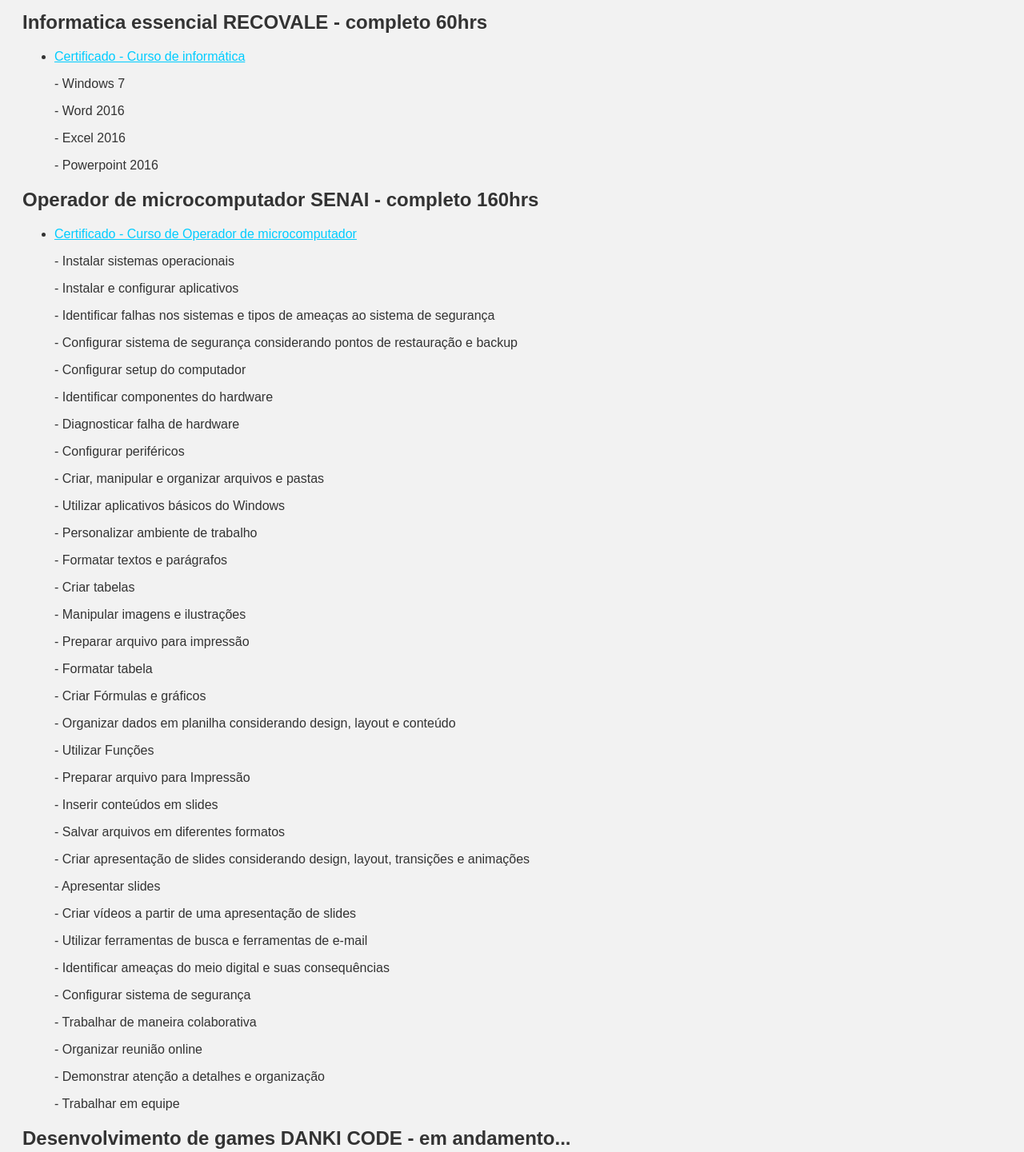
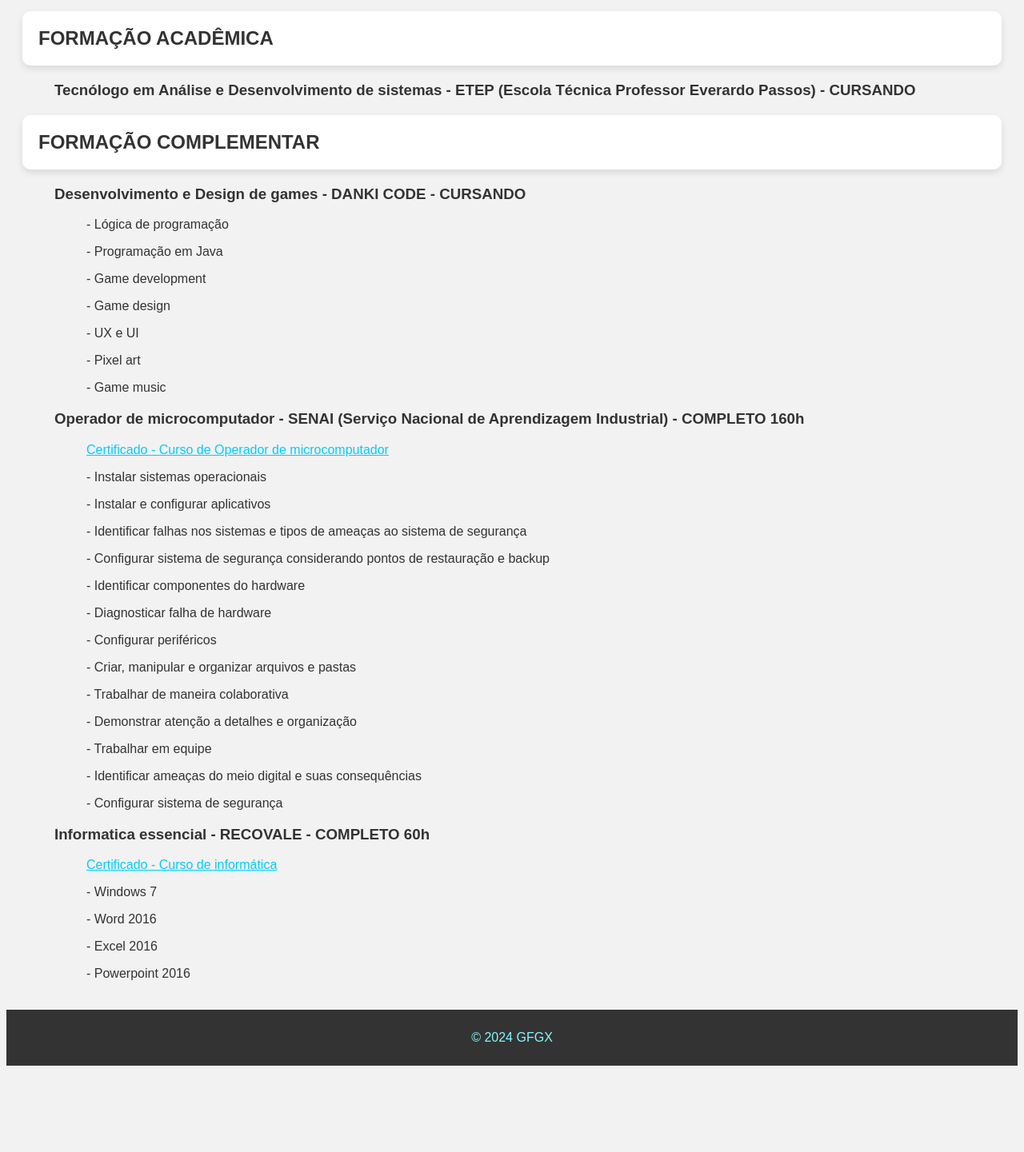
Before and after one commit to GabrielFGX11/GabrielFG, a plain HTML site: page projects.html in a window 1280 px wide. Shown: the part 380-1821 px from the top of the page at 80% size. After the commit the page ends 1721 px from the top, so only its background shows below. Drawn offline with Linux system fonts and the light colour scheme.

Commit message:
Atualização

```diff
--- a/projects.html
+++ b/projects.html
@@ -24,61 +24,17 @@
 
 <main>
     <section id="project1">
-        <h2>Informatica essencial RECOVALE - completo 60hrs</h2>
+        <h2 class="titulos">FORMAÇÃO ACADÊMICA</h2>
         <ul>
-            <li>
-                <a href="src/Certificado_Recovale.pdf" target="_blank">Certificado - Curso de informática</a>
-                <p>- Windows 7</p>
-                <p>- Word 2016</p>
-                <p>- Excel 2016</p>
-                <p>- Powerpoint 2016</p>
-            </li>
-        </ul>
-    </section>
-
-    <section id="project2">
-        <h2>Operador de microcomputador SENAI - completo 160hrs</h2>
-        <ul>
-            <li>
-                <a href="src/senai_certificado.pdf" target="_blank">Certificado - Curso de Operador de microcomputador</a>
-                <p>- Instalar sistemas operacionais</p>
-                <p>- Instalar e configurar aplicativos</p>
-                <p>- Identificar falhas nos sistemas e tipos de ameaças ao sistema de segurança</p>
-                <p>- Configurar sistema de segurança considerando pontos de restauração e backup</p>
-                <p>- Configurar setup do computador</p>
-                <p>- Identificar componentes do hardware</p>
-                <p>- Diagnosticar falha de hardware</p>
-                <p>- Configurar periféricos</p>
-                <p>- Criar, manipular e organizar arquivos e pastas</p>
-                <p>- Utilizar aplicativos básicos do Windows</p>
-                <p>- Personalizar ambiente de trabalho</p>
-                <p>- Formatar textos e parágrafos</p>
-                <p>- Criar tabelas</p>
-                <p>- Manipular imagens e ilustrações</p>
-                <p>- Preparar arquivo para impressão</p>
-                <p>- Formatar tabela</p>
-                <p>- Criar Fórmulas e gráficos</p>
-                <p>- Organizar dados em planilha considerando design, layout e conteúdo</p>
-                <p>- Utilizar Funções</p>
-                <p>- Preparar arquivo para Impressão</p>
-                <p>- Inserir conteúdos em slides</p>
-                <p>- Salvar arquivos em diferentes formatos</p>
-                <p>- Criar apresentação de slides considerando design, layout, transições e animações</p>
-                <p>- Apresentar slides</p>
-                <p>- Criar vídeos a partir de uma apresentação de slides</p>
-                <p>- Utilizar ferramentas de busca e ferramentas de e-mail</p>
-                <p>- Identificar ameaças do meio digital e suas consequências</p>
-                <p>- Configurar sistema de segurança</p>
-                <p>- Trabalhar de maneira colaborativa</p>
-                <p>- Organizar reunião online</p>
-                <p>- Demonstrar atenção a detalhes e organização</p>
-                <p>- Trabalhar em equipe</p>
-            </li>
+            <h3>Tecnólogo em Análise e Desenvolvimento de sistemas - ETEP (Escola Técnica
+                Professor Everardo Passos) - CURSANDO</h3>
         </ul>
     </section>
 
     <section id="project1">
-        <h2>Desenvolvimento de games DANKI CODE - em andamento...</h2>
+        <h2 class="titulos">FORMAÇÃO COMPLEMENTAR</h2>
+        <ul>
+                <h3>Desenvolvimento e Design de games - DANKI CODE - CURSANDO</h3>
                 <ul>
                     <p>- Lógica de programação</p>
                     <p>- Programação em Java</p>
@@ -88,6 +44,38 @@
                     <p>- Pixel art</p>
                     <p>- Game music</p>
                 </ul>
+                <h3>Operador de microcomputador - SENAI (Serviço Nacional de Aprendizagem
+                    Industrial) - COMPLETO 160h</h3>
+                <ul>
+                        <a href="src/senai_certificado.pdf" target="_blank">Certificado - Curso de Operador de microcomputador</a>
+                        <p>- Instalar sistemas operacionais</p>
+                        <p>- Instalar e configurar aplicativos</p>
+                        <p>- Identificar falhas nos sistemas e tipos de ameaças ao sistema de segurança</p>
+                        <p>- Configurar sistema de segurança considerando pontos de restauração e backup</p>
+                        <p>- Identificar componentes do hardware</p>
+                        <p>- Diagnosticar falha de hardware</p>
+                        <p>- Configurar periféricos</p>
+                        <p>- Criar, manipular e organizar arquivos e pastas</p>
+                        <p>- Trabalhar de maneira colaborativa</p>
+                        <p>- Demonstrar atenção a detalhes e organização</p>
+                        <p>- Trabalhar em equipe</p>
+                        <p>- Identificar ameaças do meio digital e suas consequências</p>
+                        <p>- Configurar sistema de segurança</p>
+                </ul>
+                <h3>Informatica essencial - RECOVALE - COMPLETO 60h</h3>
+                <ul>
+                        <a href="src/Certificado_Recovale.pdf" target="_blank">Certificado - Curso de informática</a>
+                        <p>- Windows 7</p>
+                        <p>- Word 2016</p>
+                        <p>- Excel 2016</p>
+                        <p>- Powerpoint 2016</p>
+                </ul>
+        </ul>
+    </section>
+
+
+    <section id="project1">
+
     </section>
 </main>
 
--- a/stylesprojects.css
+++ b/stylesprojects.css
@@ -75,6 +75,18 @@
     padding: 20px;
 }
 
+.titulos {
+    padding: 20px;
+    background-color: #fff;
+    border-radius: 10px; /* Borda arredondada */
+    box-shadow: 0 4px 8px rgba(0, 0, 0, 0.1); /* Sombra suave */
+}
+
+.titulos h2 {
+    font-size: 24px;
+    font-weight: bold;
+}
+
 /* Estilos para o rodapé */
 footer {
     background-color: #333;
```
Also changed, not shown: index.html (+5 -7 lines), 1 other file. Lines whose indentation alone changed are shown as unchanged.
